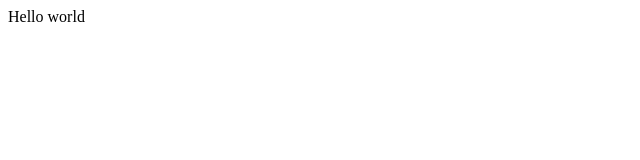
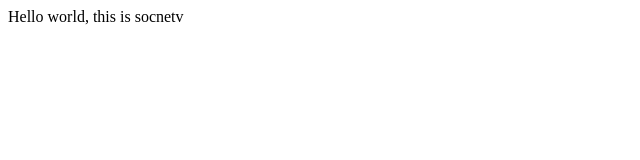
Before and after one commit to socnetv/socnetv.github.io, a plain HTML site: page index.html in a window 1280 px wide. Shown: the whole page, without its empty margins (0-640 px from the left). Drawn offline with Linux system fonts and the light colour scheme.

Commit message:
Added an index.html

```diff
--- a/index.html
+++ b/index.html
@@ -3,6 +3,6 @@
 <title>SocNetV</title>
 </head>
 <body>
-<p>Hello world</p>
+<p>Hello world, this is socnetv</p>
 </body>
 </html>
```
